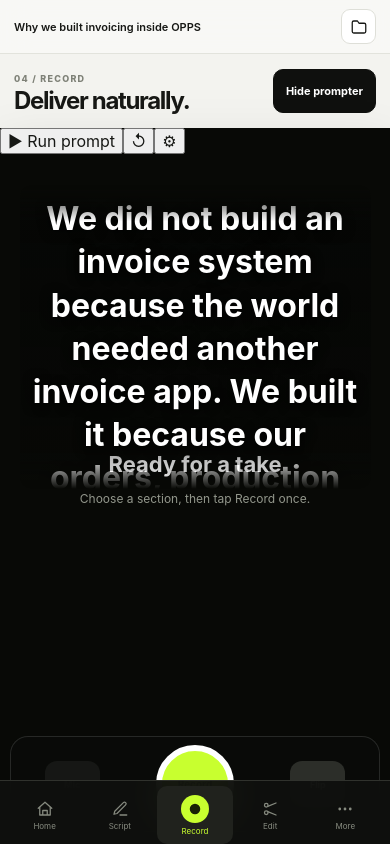
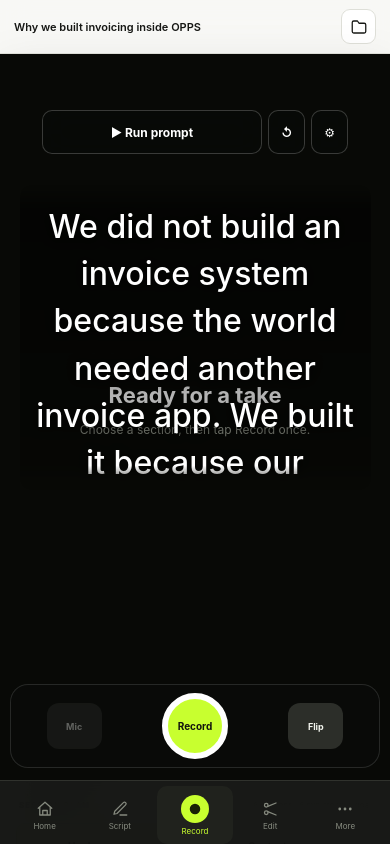
Before and after one commit to jointxco-hub/XR1-Studio, a React (Vite) app: page /#idea in a window 390 px wide. Both pictures are taken after a click on the button "Record". Shown: the top 844 px of the page. Built offline with nearby package versions, Linux system fonts and the light colour scheme.

Commit message:
Keep camera controls in viewport and expose prompt controls without page scrolling

```diff
--- a/src/v0141.css
+++ b/src/v0141.css
@@ -44,3 +44,29 @@
  .capture-settings-button{font-size:11px!important}
  .capture-section-chip{pointer-events:none}
 }
+
+/* v0.14.3: camera-first mobile capture and continuous, native smooth scrolling */
+.capture-prompt{overflow-y:auto!important;overscroll-behavior:contain;scrollbar-width:none;mask-image:linear-gradient(transparent,#000 8%,#000 92%,transparent);pointer-events:auto}
+.capture-prompt::-webkit-scrollbar{display:none}
+.capture-prompt p{margin:0!important;padding:6px 0 38vh;font-weight:550!important;line-height:1.48!important;overflow-wrap:break-word;text-wrap:pretty}
+.capture-prompt-remote{position:absolute;z-index:12;top:12px;right:12px;display:flex;align-items:center;gap:6px}
+.capture-prompt-remote button{min-height:44px;padding:0 12px;border:1px solid rgba(255,255,255,.2);border-radius:10px;background:rgba(8,10,8,.82);color:#fff;font-size:12px;font-weight:650;backdrop-filter:blur(14px)}
+@media(max-width:780px){
+ .stage-content:has(.capture-stage){padding:0!important;width:100%!important}
+ .capture-heading{display:none!important}
+ .capture-camera{position:sticky!important;top:54px!important;height:calc(100dvh - 54px - 64px - env(safe-area-inset-bottom))!important;min-height:0!important;overflow:hidden;z-index:20}
+ .capture-immersive .capture-camera{position:fixed!important;inset:0!important;height:100dvh!important;min-height:0!important;width:100%!important;z-index:400}
+ .capture-prompt{top:18%!important;bottom:auto!important;left:5%!important;right:5%!important;height:42%!important;max-height:42%!important;min-height:0!important;padding:12px!important;background:linear-gradient(180deg,rgba(0,0,0,.5),rgba(0,0,0,.2))!important;pointer-events:auto!important}
+ .capture-prompt.prompt-centre{top:28%!important}.capture-prompt.prompt-low{top:37%!important}
+ .capture-prompt p{font-size:clamp(20px,var(--prompt-size),40px)!important}
+ .capture-prompt-remote{top:56px;left:10px;right:10px;justify-content:center}
+ .capture-prompt-remote button:first-child{flex:1;max-width:220px}
+ .capture-controls{bottom:12px!important;left:10px!important;right:10px!important;z-index:25!important}
+ .capture-controls .capture-record,.capture-controls .capture-stop{width:66px!important;height:66px!important}
+ .capture-controls .capture-settings-button{display:none!important}
+ .capture-settings-sheet{z-index:500!important}
+ .capture-session{position:relative;z-index:1}
+ .post-take{z-index:35!important}
+ .capture-empty{z-index:1}
+ .capture-prompt{z-index:4}
+}
```
